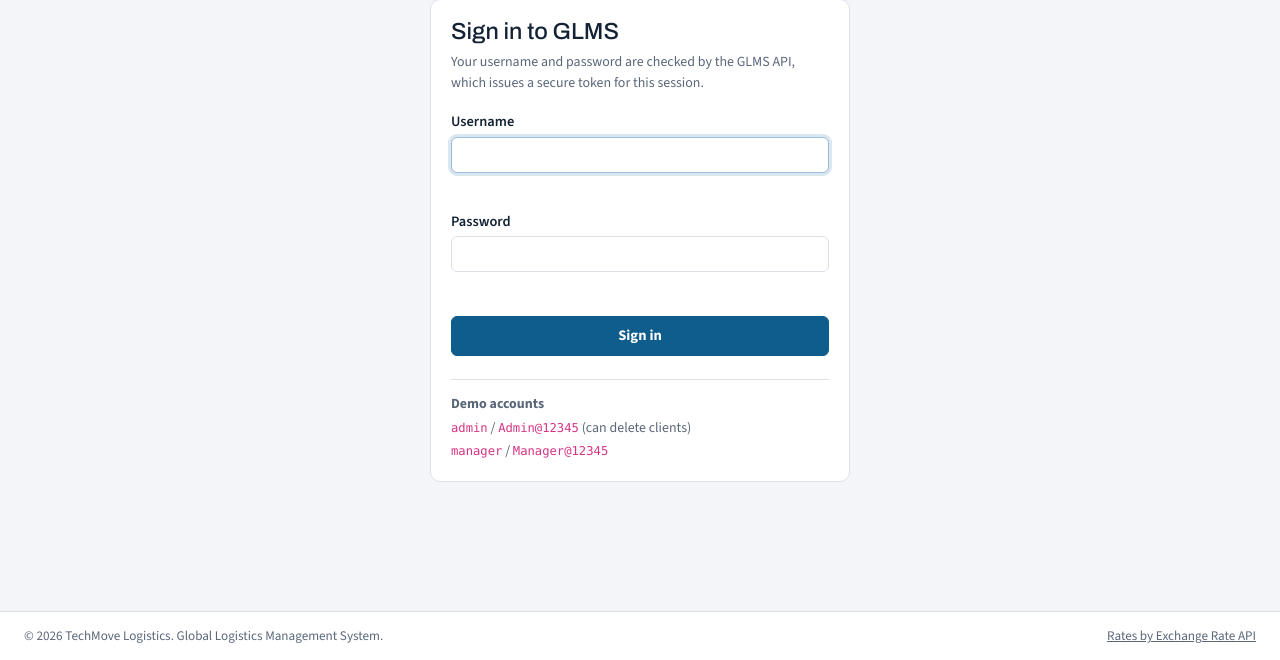
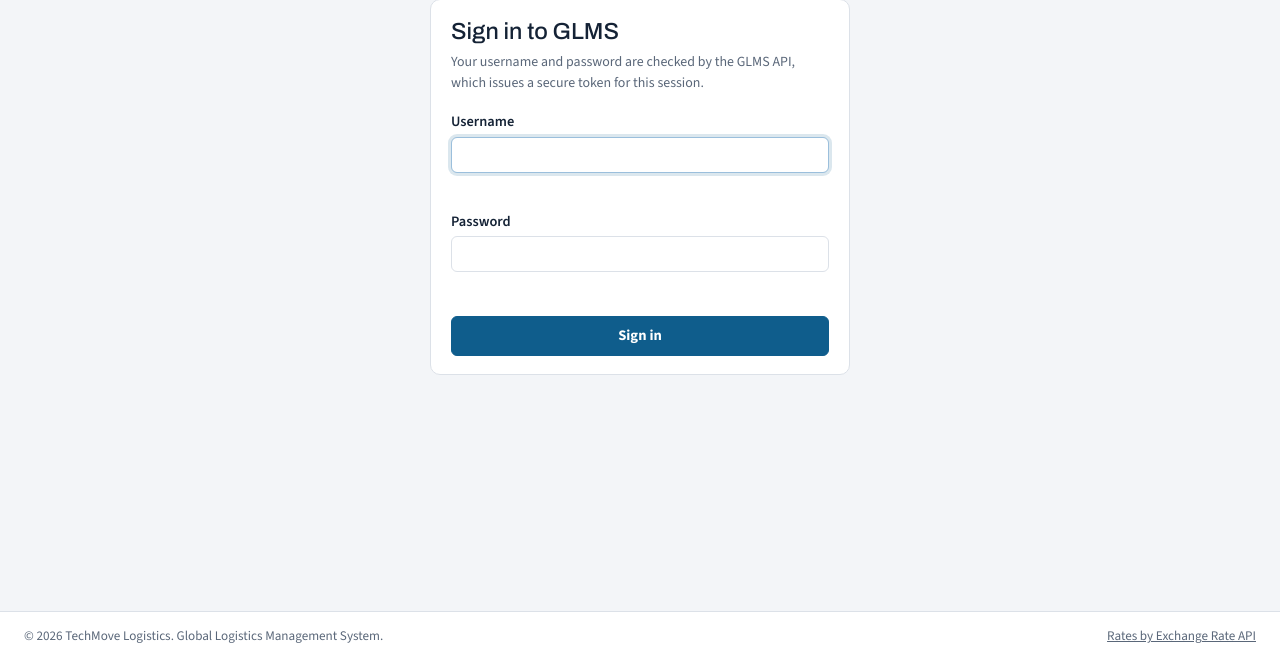
Before and after one commit to SuthuGongo/GLMS, an ASP.NET Core app: page /Account/Login in a window 1280 px wide. Shown: the part 140-800 px from the top of the page. Run offline with ASP.NET Core 8, Linux system fonts and the light colour scheme.

Commit message:
Remove demo accounts on UI

```diff
--- a/src/GLMS.Web/Views/Account/Login.cshtml
+++ b/src/GLMS.Web/Views/Account/Login.cshtml
@@ -24,11 +24,6 @@
                 <button type="submit" class="btn btn-primary w-100">Sign in</button>
             </form>
 
-            <div class="demo-users small-muted mt-4">
-                <div><b>Demo accounts</b></div>
-                <div><code>admin</code> / <code>Admin@@12345</code> (can delete clients)</div>
-                <div><code>manager</code> / <code>Manager@@12345</code></div>
-            </div>
         </div>
     </section>
 </div>
```
